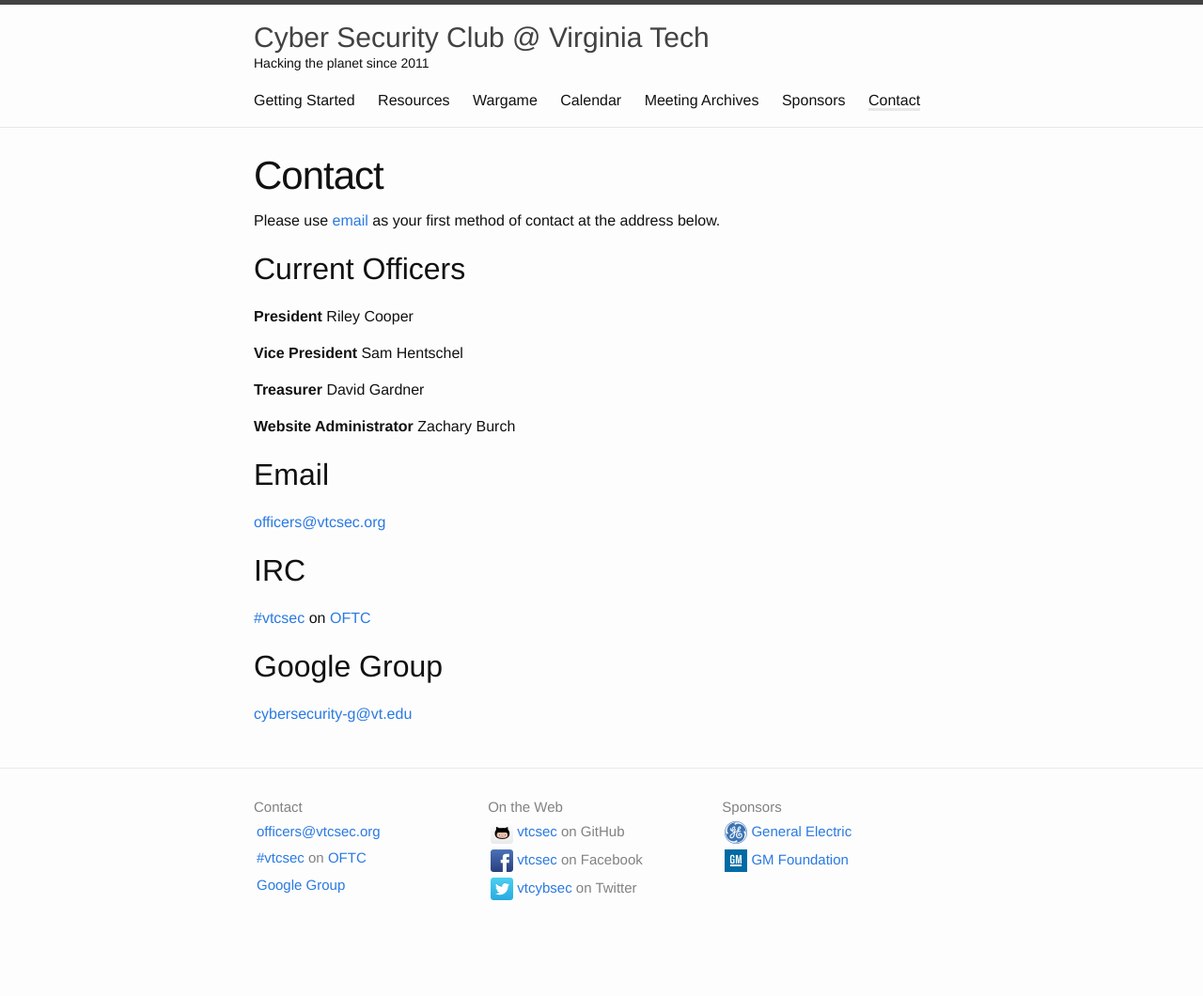
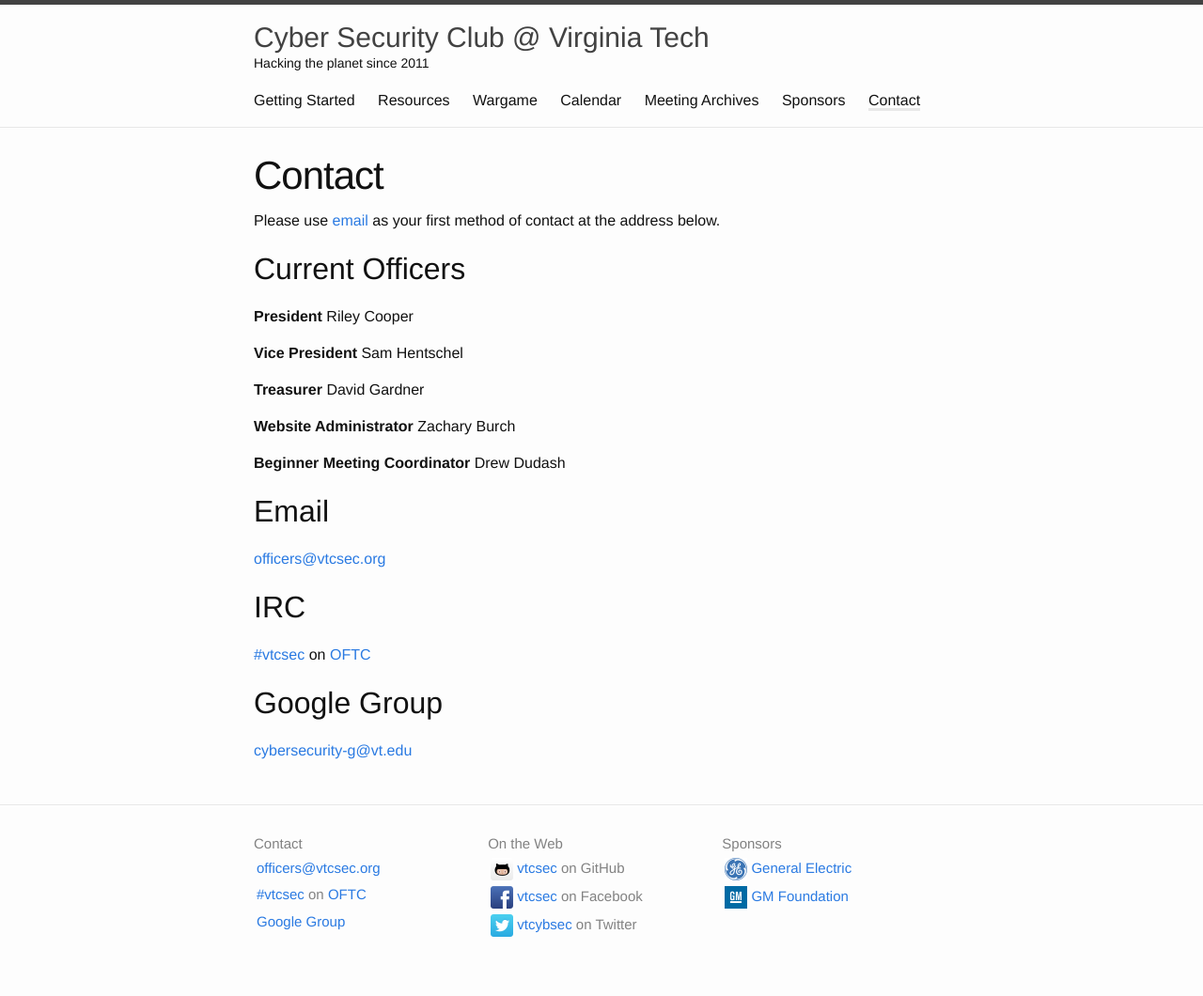
Before and after one commit to VTCSec/vtcsec.org, a Jekyll site: the page built from contact.md, in a window 1280 px wide. Shown: the whole page at 94% size. Built offline with Jekyll 4.4.1, drawn with Linux system fonts in a browser that asks for light colours; before the commit the page ends 1021 px from its top, so only the background shows below that.

Commit message:
Update officers.yml

```diff
--- a/_data/officers.yml
+++ b/_data/officers.yml
@@ -1,8 +1,10 @@
-- name: Riley Cooper
+- name: Riley Cooper <cooperra>
   position: President
-- name: Sam Hentschel
+- name: Sam Hentschel <samh95>
   position: Vice President
-- name: David Gardner
+- name: David Gardner <davidg41>
   position: Treasurer
 - name: Zachary Burch
   position: Website Administrator
+- name: Drew Dudash <cadr>
+  position: Beginner Meeting Coordinator
```
